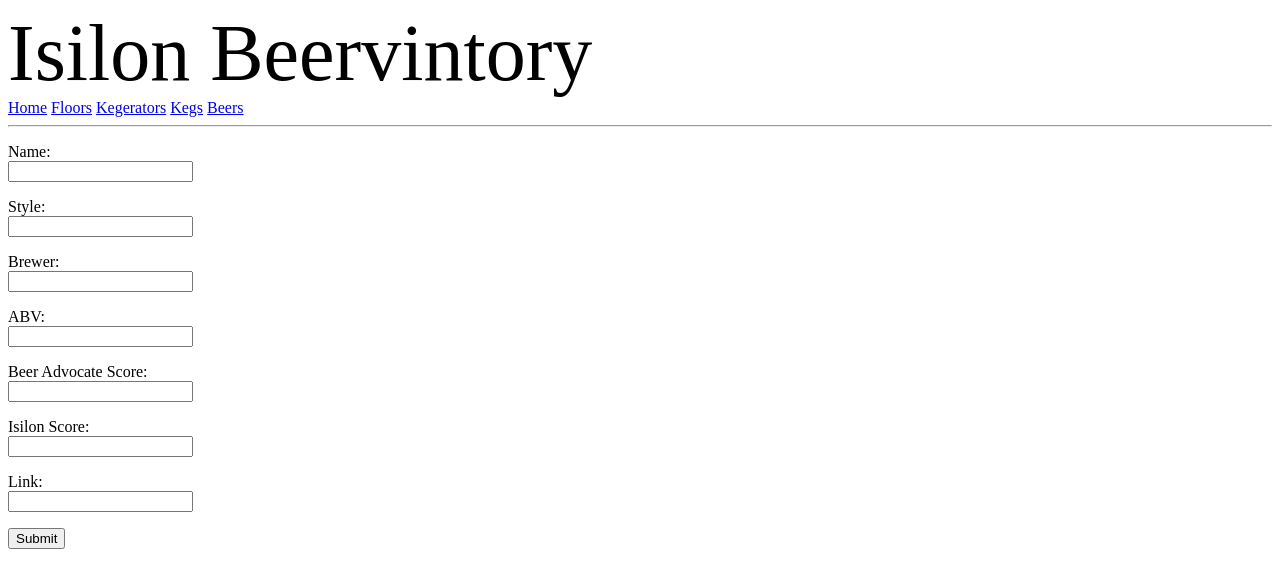
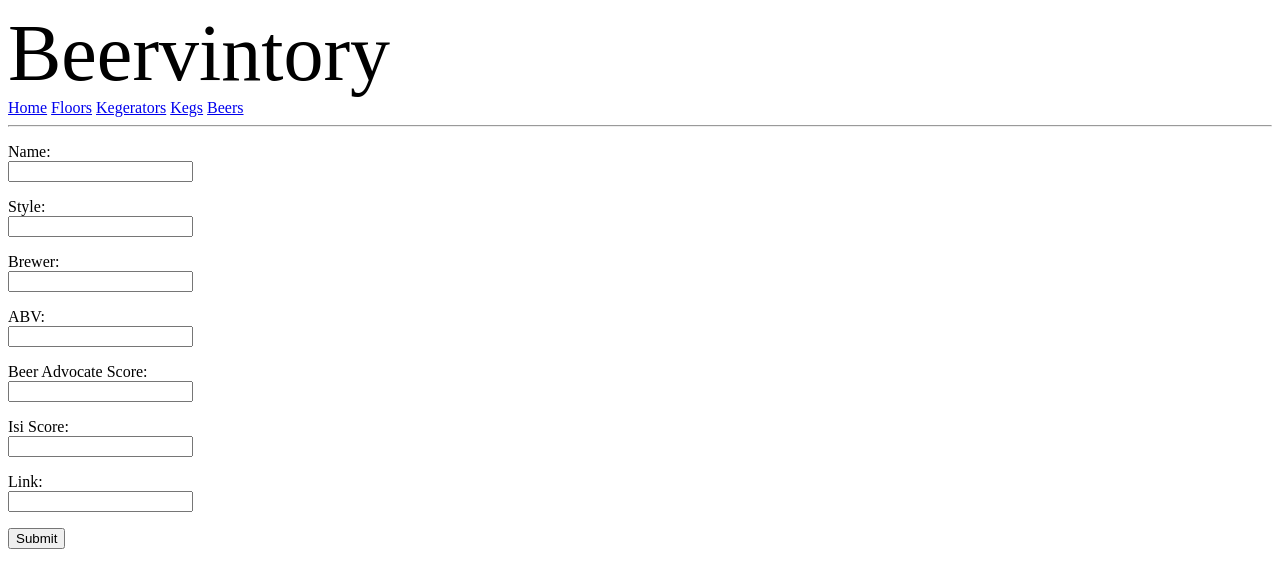
Before and after one commit to bhanderson/beervintory, a Flask app: page /beer/add in a window 1280 px wide. Shown: the top 588 px of the page. Run offline with Flask 2, Linux system fonts and the light colour scheme.

Commit message:
Removed isi

```diff
--- a/app/templates/base.html
+++ b/app/templates/base.html
@@ -2,7 +2,7 @@
 <link rel=stylesheet type=text/css href="{{ url_for('static', filename='style.css') }}">
 	<head>
 		<title>Beervintory</title>
-		<div class="header">Isilon Beervintory</div>
+		<div class="header">Beervintory</div>
 	</head>
 	<body>
 		<ul class="nav">
--- a/app/templates/beer.html
+++ b/app/templates/beer.html
@@ -41,7 +41,7 @@
 			{% endfor %}
 		</p>
 		<p>
-			Isilon Score:<br>
+			Isi Score:<br>
 			{{ form.isi_score }}<br>
 			{% for error in form.name.errors %}
 				<span style="color: red;">[{{ error }}]</span>
```
